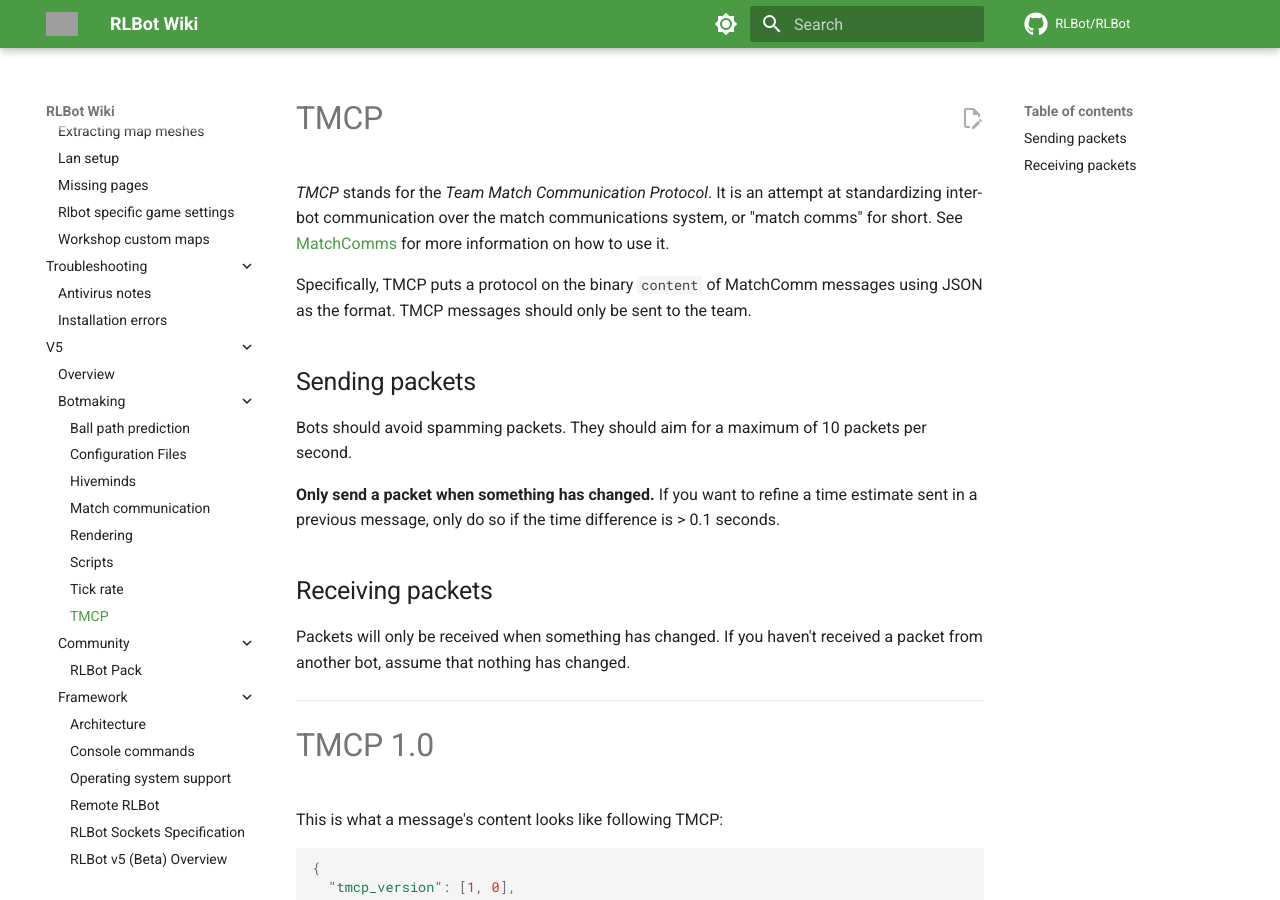
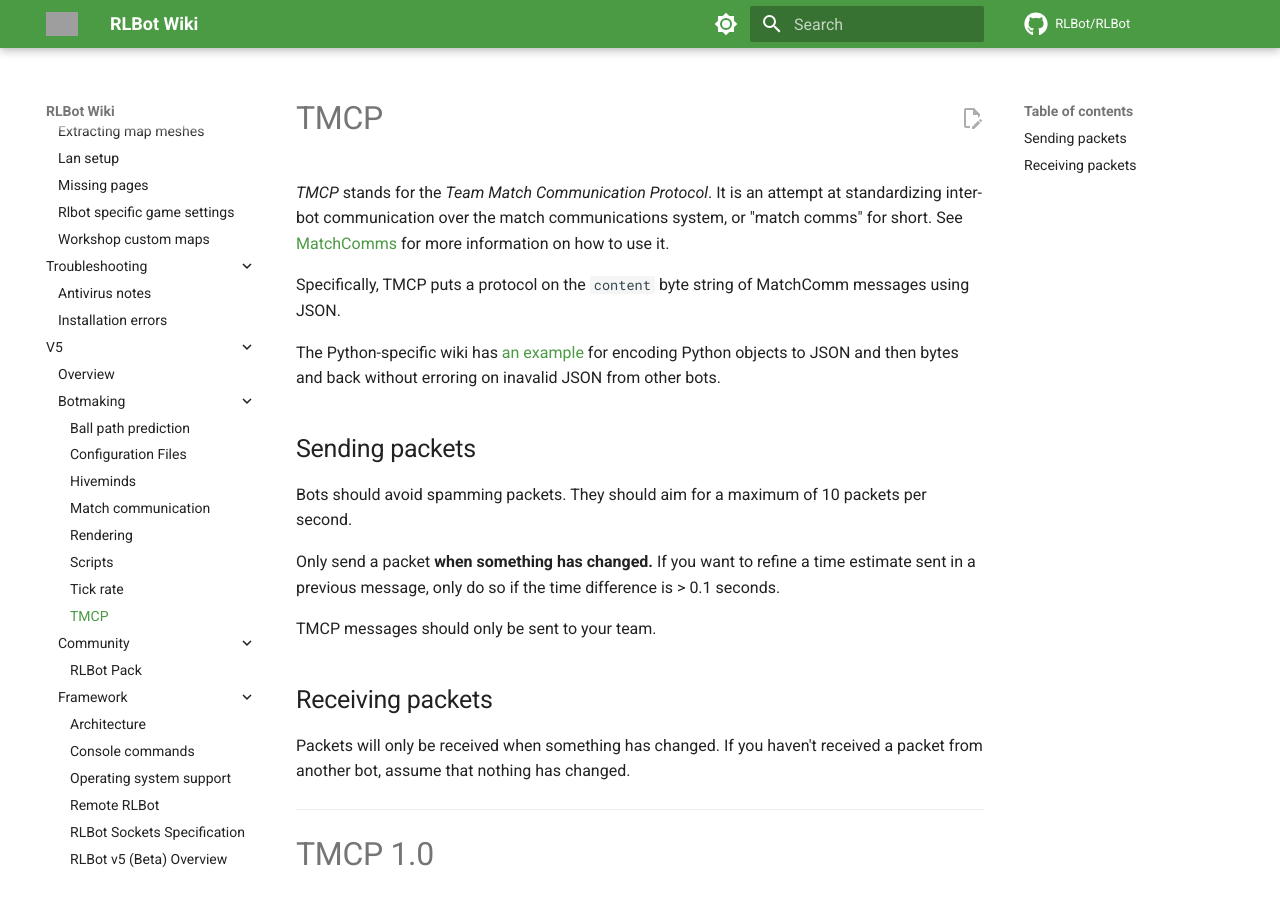
Before and after one commit to RLBot/wiki, an MkDocs documentation site: the page built from docs/v5/botmaking/tmcp.md, in a window 1280 px wide and 900 px high. Built offline with MkDocs 1.6.1 and Material for MkDocs 9.7.7, drawn with Linux system fonts in a browser that asks for light colours; comment, search, counter and statistics services are not loaded; grey boxes are pictures that could not be loaded.

Commit message:
Adjust TMCP and add ref to example

```diff
--- a/docs/v5/botmaking/tmcp.md
+++ b/docs/v5/botmaking/tmcp.md
@@ -2,15 +2,19 @@
 
 *TMCP* stands for the *Team Match Communication Protocol*. It is an attempt at standardizing inter-bot communication over the match communications system, or "match comms" for short. See [MatchComms](/matchcomms) for more information on how to use it.
 
-Specifically, TMCP puts a protocol on the binary `content` of MatchComm messages using JSON as the format. TMCP messages should only be sent to the team.
+Specifically, TMCP puts a protocol on the `content` byte string of MatchComm messages using JSON.
+
+The Python-specific wiki has [an example](https://github.com/RLBot/python-interface/wiki/Match-Comm#a-realistic-example) for encoding Python objects to JSON and then bytes and back without erroring on inavalid JSON from other bots.
 
 ## Sending packets
 
 Bots should avoid spamming packets.
 They should aim for a maximum of 10 packets per second.
 
-**Only send a packet when something has changed.**
+Only send a packet **when something has changed.**
 If you want to refine a time estimate sent in a previous message, only do so if the time difference is > 0.1 seconds.
+
+TMCP messages should only be sent to your team.
 
 ## Receiving packets
 
```
